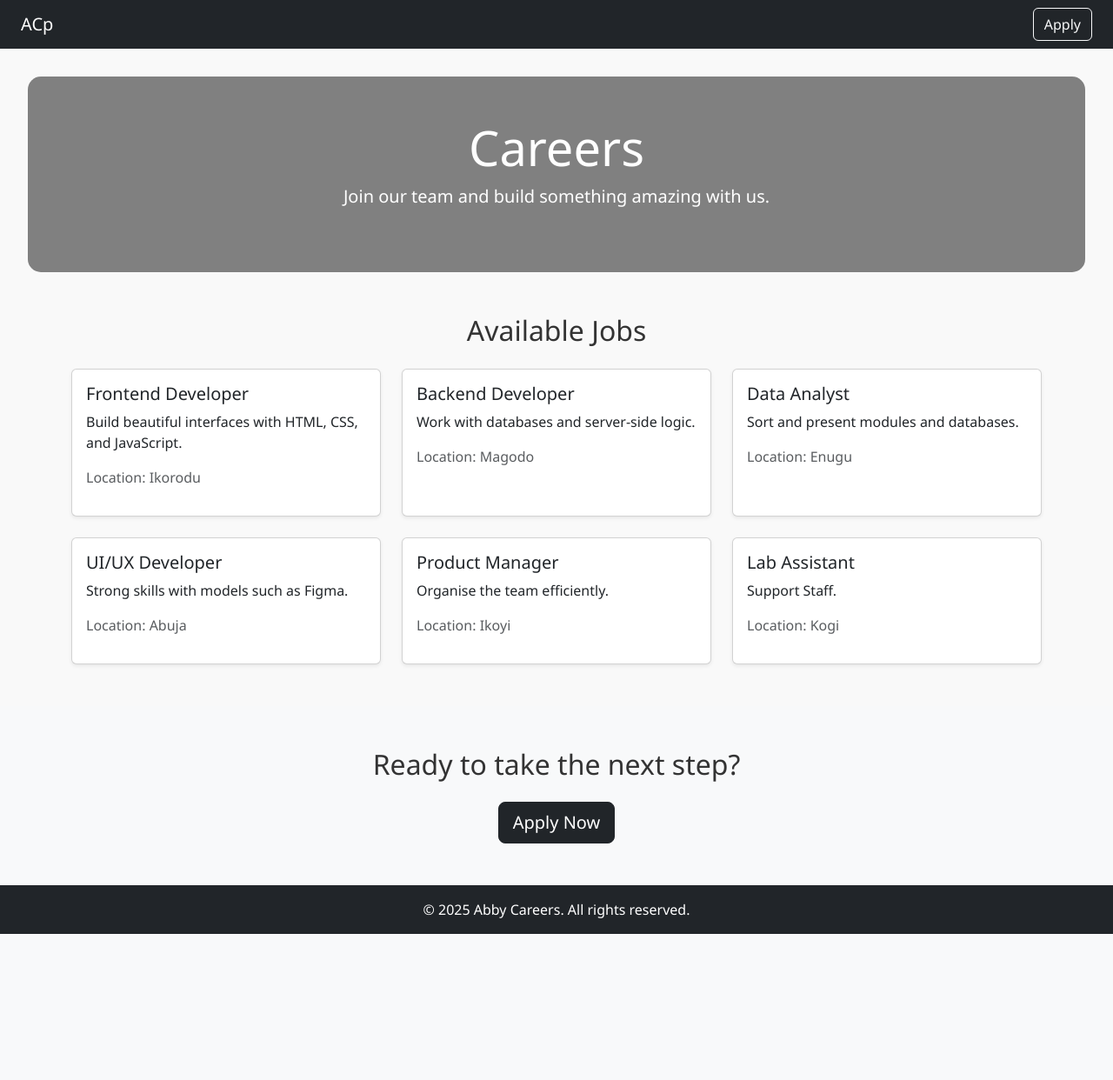
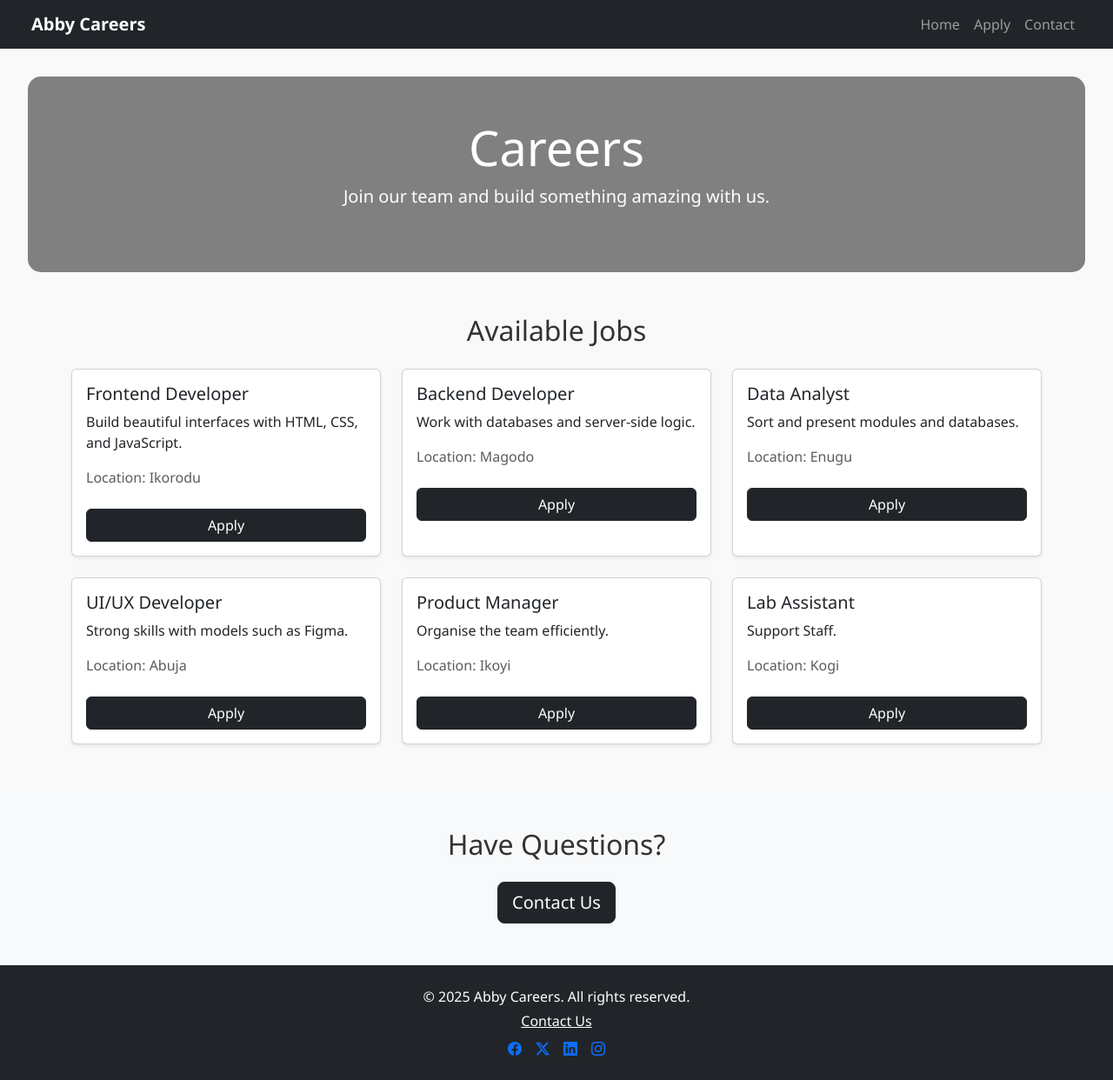
Before and after one commit to abigail-cmd/abby-career-page, a Flask app: page / in a window 1280 px wide. Shown: the whole page at 87% size. Before the commit the page ends 1074 px from the top, so only its background shows below. Run offline with Flask 2, Linux system fonts and the light colour scheme.

Commit message:
changes to html and css

```diff
--- a/app.py
+++ b/app.py
@@ -10,6 +10,7 @@ def hello_world():
 def apply():
     return render_template('apply.html')
 
+
 @app.route('/thankyou')
 def thankyou():
     return render_template('thankyou.html')
--- a/templates/home.html
+++ b/templates/home.html
@@ -1,4 +1,3 @@
-
 <!DOCTYPE html>
 <html lang="en">
 <head>
@@ -7,20 +6,31 @@
   <title>Abby's Career Page</title>
   <link rel="stylesheet" href="https://cdn.jsdelivr.net/npm/bootstrap@5.3.7/dist/css/bootstrap.min.css">
   <link rel="stylesheet" href="{{ url_for('static', filename='style.css') }}" />
+  <link rel="stylesheet" href="https://cdn.jsdelivr.net/npm/bootstrap-icons@1.11.3/font/bootstrap-icons.css">
+
 </head>
 <body>
 
   <!-- Navbar -->
 <nav class="navbar navbar-expand-lg navbar-dark bg-dark px-4">
-    <a class="navbar-brand" href="#">ACp</a>
-    <div class="collapse navbar-collapse">
-      <ul class="navbar-nav ms-auto">
-        <li class="nav-item">
-          <a class="btn btn-outline-light" href="/apply">Apply</a>
-        </li>
+  <div class="container-fluid">
+    <a class="navbar-brand fw-bold" href="/">Abby Careers</a>
+    <button class="navbar-toggler" type="button" data-bs-toggle="collapse" data-bs-target="#mainNavbar">
+      <span class="navbar-toggler-icon"></span>
+    </button>
+    <div class="collapse navbar-collapse" id="mainNavbar">
+      <ul class="navbar-nav ms-auto mb-2 mb-lg-0">
+        <li class="nav-item"><a class="nav-link" href="/">Home</a></li>
+        <li class="nav-item"><a class="nav-link" href="/apply">Apply</a></li>
+        <li class="nav-item"><a class="nav-link" href="mailto:abigailelaho@gmail.com">Contact</a></li>
+
       </ul>
     </div>
+  </div>
 </nav>
+
+
+
 
   <!-- Hero Section -->
   <section class="hero-custom text-center py-5">
@@ -28,7 +38,7 @@
       <h1 class="display-4">Careers</h1>
       <p class="lead">Join our team and build something amazing with us.</p>
       <div class="hero-image mt-4">
-        <!-- <img src="image 2.jpg" alt="Teamwork" class="img-fluid rounded"> -->
+        <!-- <img src="image 2.jpg" alt="Teamwork" class="img-fluid rounded"> incase i later want to add a picture  -->
       </div>
     </div>
   </section>
@@ -43,6 +53,8 @@
             <h5 class="card-title">Frontend Developer</h5>
             <p class="card-text">Build beautiful interfaces with HTML, CSS, and JavaScript.</p>
             <p class="text-muted">Location: Ikorodu</p>
+              <a href="/apply" class="btn btn-dark w-100 mt-2">Apply</a>
+
           </div>
         </div>
       </div>
@@ -52,6 +64,8 @@
             <h5 class="card-title">Backend Developer</h5>
             <p class="card-text">Work with databases and server-side logic.</p>
             <p class="text-muted">Location: Magodo</p>
+             <a href="/apply" class="btn btn-dark w-100 mt-2">Apply</a>
+
           </div>
         </div>
       </div>
@@ -61,6 +75,8 @@
             <h5 class="card-title">Data Analyst</h5>
             <p class="card-text">Sort and present modules and databases.</p>
             <p class="text-muted">Location: Enugu</p>
+             <a href="/apply" class="btn btn-dark w-100 mt-2">Apply</a>
+
           </div>
         </div>
       </div>
@@ -70,6 +86,8 @@
             <h5 class="card-title">UI/UX Developer</h5>
             <p class="card-text">Strong skills with models such as Figma.</p>
             <p class="text-muted">Location: Abuja</p>
+             <a href="/apply" class="btn btn-dark w-100 mt-2">Apply</a>
+
           </div>
         </div>
       </div>
@@ -79,15 +97,21 @@
             <h5 class="card-title">Product Manager</h5>
             <p class="card-text">Organise the team efficiently.</p>
             <p class="text-muted">Location: Ikoyi</p>
+             <a href="/apply" class="btn btn-dark w-100 mt-2">Apply</a>
+
+
           </div>
         </div>
       </div>
       <div class="col-md-6 col-lg-4">
+         <!-- <div class="col-12"></div>  to make it row by row but it looks weird that way -->
         <div class="card h-100 shadow-sm">
           <div class="card-body">
             <h5 class="card-title">Lab Assistant</h5>
             <p class="card-text">Support Staff.</p>
             <p class="text-muted">Location: Kogi</p>
+             <a href="/apply" class="btn btn-dark w-100 mt-2">Apply</a>
+
           </div>
         </div>
       </div>
@@ -97,15 +121,29 @@
   <!-- Call to Action -->
 <section class="bg-light text-center py-5">
   <div class="container">
-      <h2 class="mb-4">Ready to take the next step?</h2>
-      <a href="/apply" class="btn btn-dark btn-lg">Apply Now</a>
+    <h2 class="mb-4">Have Questions?</h2>
+    <a href="mailto:abigailelaho@gmail.com" class="btn btn-dark btn-lg">Contact Us</a>
+
   </div>
 </section>
 
+
   <!-- Footer -->
-  <footer class="bg-dark text-white text-center py-3">
-    <p class="mb-0">© 2025 Abby Careers. All rights reserved.</p>
+  <footer class="bg-dark text-white text-center py-4">
+  <div class="container">
+    <p class="mb-1">© 2025 Abby Careers. All rights reserved.</p>
+    <p class="mb-1">
+      <a href="mailto:abigailelaho@gmail.com" class="text-white text-decoration-underline">Contact Us</a>
+    </p>
+    <div class="d-flex justify-content-center gap-3 mt-2">
+      <a href="#" class="social-icon"><i class="bi bi-facebook"></i></a>
+      <a href="#" class="social-icon"><i class="bi bi-twitter-x"></i></a>
+      <a href="#" class="social-icon"><i class="bi bi-linkedin"></i></a>
+      <a href="#" class="social-icon"><i class="bi bi-instagram"></i></a>
+    </div>
+  </div>
 </footer>
-
+  <!-- Bootstrap JS (optional for dropdowns, modals etc.) -->
+  <script src="https://cdn.jsdelivr.net/npm/bootstrap@5.3.7/dist/js/bootstrap.bundle.min.js"></script>
 </body>
 </html>
```
Also changed, not shown: templates/apply.html (+16 -8 lines), templates/index.css (+14 -11 lines). Lines whose indentation alone changed are shown as unchanged.
